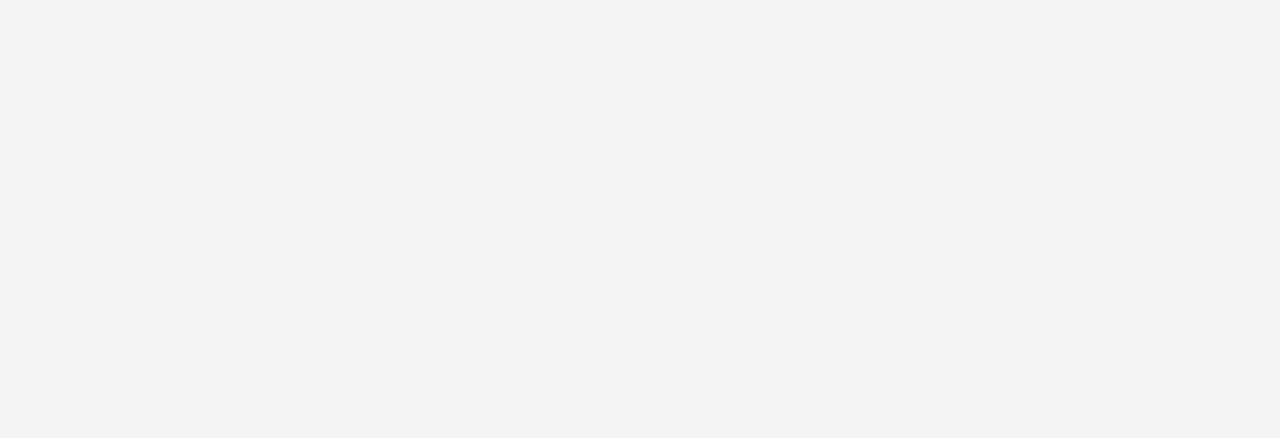
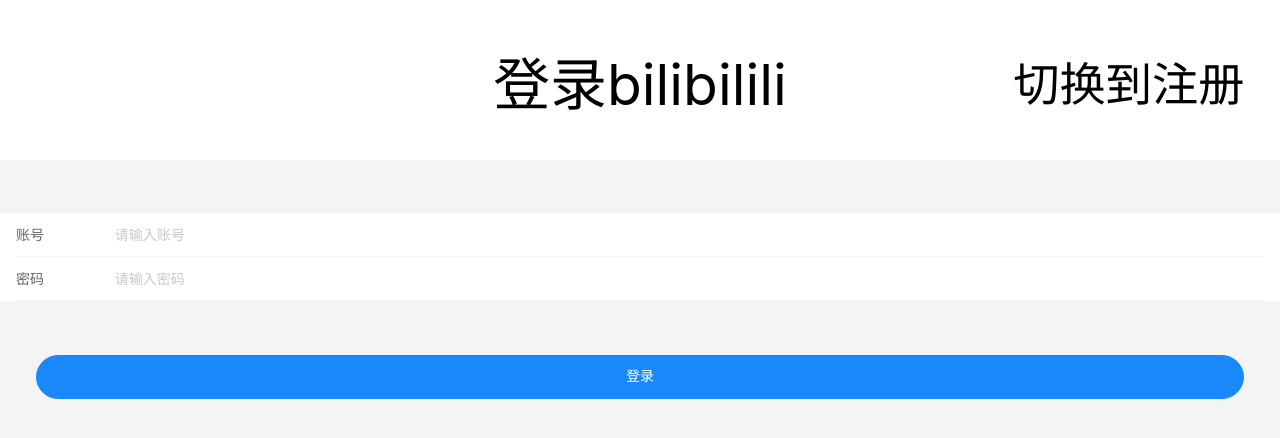
Before and after one commit to HuDaDa0/vue-bilibilili, a Vue app: page /login in a window 1280 px wide. Shown: the top 438 px of the page. Built offline with nearby package versions, Linux system fonts and the light colour scheme.

Commit message:
完成登录注册

```diff
--- a/package.json
+++ b/package.json
@@ -8,6 +8,7 @@
     "lint": "vue-cli-service lint"
   },
   "dependencies": {
+    "axios": "^0.21.0",
     "core-js": "^3.6.5",
     "vant": "^2.10.13",
     "vue": "^2.6.11",
--- a/src/components/common/LoginTop.vue
+++ b/src/components/common/LoginTop.vue
@@ -1,6 +1,10 @@
 <template>
   <div class="login-top">
-    {{ title }}
+    <div></div>
+    <div>{{ title }}</div>
+    <div>
+      <slot name="right"></slot>
+    </div>
   </div>
 </template>
 
@@ -22,7 +26,18 @@
   font-size: 4.444vw;
   background-color: white;
   display: flex;
-  justify-content: center;
   align-items: center;
+  div {
+    width: 33.333%;
+  }
+  div:nth-child(2) {
+    text-align: center;
+  }
+  div:last-child {
+    padding-right: 2.778vw;
+    font-size: 3.611vw;
+    text-align: right;
+    box-sizing: border-box;
+  }
 }
 </style>
--- /dev/null
+++ b/src/http.js
@@ -0,0 +1,11 @@
+import axios from 'axios'
+
+const service = axios.create({
+  baseURL: 'http://112.74.99.5:3000/web/api'
+})
+
+service.interceptors.response.use((response) => {
+  return response.data
+})
+
+export default service
--- a/src/main.js
+++ b/src/main.js
@@ -1,10 +1,13 @@
 import Vue from 'vue'
 import App from './App.vue'
 import router from './router'
-import Vant from 'vant'
+import Vant, { Toast } from 'vant'
 import 'vant/lib/index.css'
+import http from './http.js'
 
 Vue.use(Vant)
+Vue.prototype.$http = http
+Vue.prototype.$msg = Toast
 Vue.config.productionTip = false
 
 new Vue({
--- a/src/router/index.js
+++ b/src/router/index.js
@@ -1,6 +1,7 @@
 import Vue from 'vue'
 import VueRouter from 'vue-router'
-import Register from '../views/register.vue'
+import Register from '../views/Register.vue'
+import Login from '../views/Login.vue'
 
 Vue.use(VueRouter)
 
@@ -9,6 +10,11 @@
     path: '/register',
     name: 'register',
     component: Register
+  },
+  {
+    path: '/login',
+    name: 'login',
+    component: Login
   }
 ]
 
--- /dev/null
+++ b/src/views/Login.vue
@@ -0,0 +1,58 @@
+<template>
+  <div>
+    <login-top title="登录bilibilili">
+      <template v-slot:right>
+        <span @click="$router.push('/register')">切换到注册</span>
+      </template>
+    </login-top>
+    <van-form @submit="onSubmit" style="margin: 4.167vw 0;">
+      <van-field
+        v-model="form.username"
+        name="账号"
+        label="账号"
+        placeholder="请输入账号"
+        :rules="[{ required: true, message: '请输入账号' }]"
+      ></van-field>
+      <van-field
+        v-model="form.password"
+        name="密码"
+        label="密码"
+        placeholder="请输入密码"
+        :rules="[{ required: true, message: '请输入密码' }]"
+      ></van-field>
+      <div style="padding: 4.167vw 2.778vw;">
+        <van-button round block type="info" native-type="submit">登录</van-button>
+      </div>
+    </van-form>
+  </div>
+</template>
+
+<script>
+import LoginTop from '@/components/common/LoginTop.vue'
+
+export default {
+  name: 'Login',
+  components: {
+    LoginTop
+  },
+  data () {
+    return {
+      form: {
+        username: '',
+        password: ''
+      }
+    }
+  },
+  methods: {
+    async onSubmit () {
+      const res = await this.$http.post('/login', this.form)
+      if (res.code === 301 || res.code === 302) {
+        this.$msg.fail(res.msg)
+        return false
+      }
+      localStorage.setItem('token', res.token)
+      localStorage.setItem('id', res.id)
+    }
+  }
+}
+</script>
--- a/src/views/register.vue
+++ b/src/views/register.vue
@@ -1,6 +1,10 @@
 <template>
   <div>
-    <login-top title="注册bilibilili"></login-top>
+    <login-top title="注册bilibilili">
+      <template v-slot:right>
+        <span @click="$router.push('/login')">切换到登录</span>
+      </template>
+    </login-top>
     <van-form @submit="onSubmit">
       <van-field
         v-model="form.username"
@@ -19,6 +23,7 @@
       ></van-field>
       <van-field
         v-model="form.password"
+        type="password"
         name="密码"
         label="密码"
         placeholder="请输入密码"
@@ -57,8 +62,19 @@
     }
   },
   methods: {
-    onSubmit (value) {
-      console.log(value)
+    async onSubmit () {
+      const res = await this.$http.post('/register', {
+        name: this.form.username,
+        username: this.form.account,
+        password: this.form.password
+      })
+      if (res.code === 301 || res.code === 302) {
+        this.$msg.fail(res.msg)
+        return false
+      }
+      setTimeout(_ => {
+        this.$router.push('/login')
+      }, 1000)
     }
   }
 }
```
Also changed, not shown: 1 other file (tests, documents, lock files or other folders).
